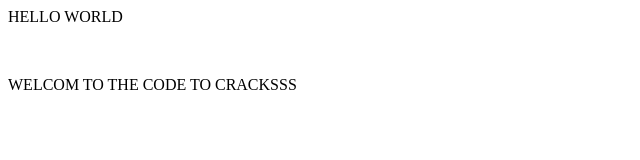
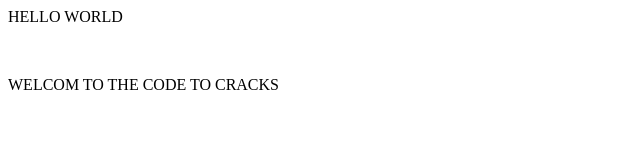
Before and after one commit to sarthak9844/Database-Management-System, a plain HTML site: page index.html in a window 1280 px wide. Shown: the full height of the page, 0-640 px from the left. Drawn offline with Linux system fonts and the light colour scheme.

Commit message:
change line

```diff
--- a/index.html
+++ b/index.html
@@ -1,3 +1,3 @@
 <p>HELLO WORLD</p>
 <br>
-<P>WELCOM TO THE CODE TO CRACKSSS</P>
+<P>WELCOM TO THE CODE TO CRACKS</P>
```
